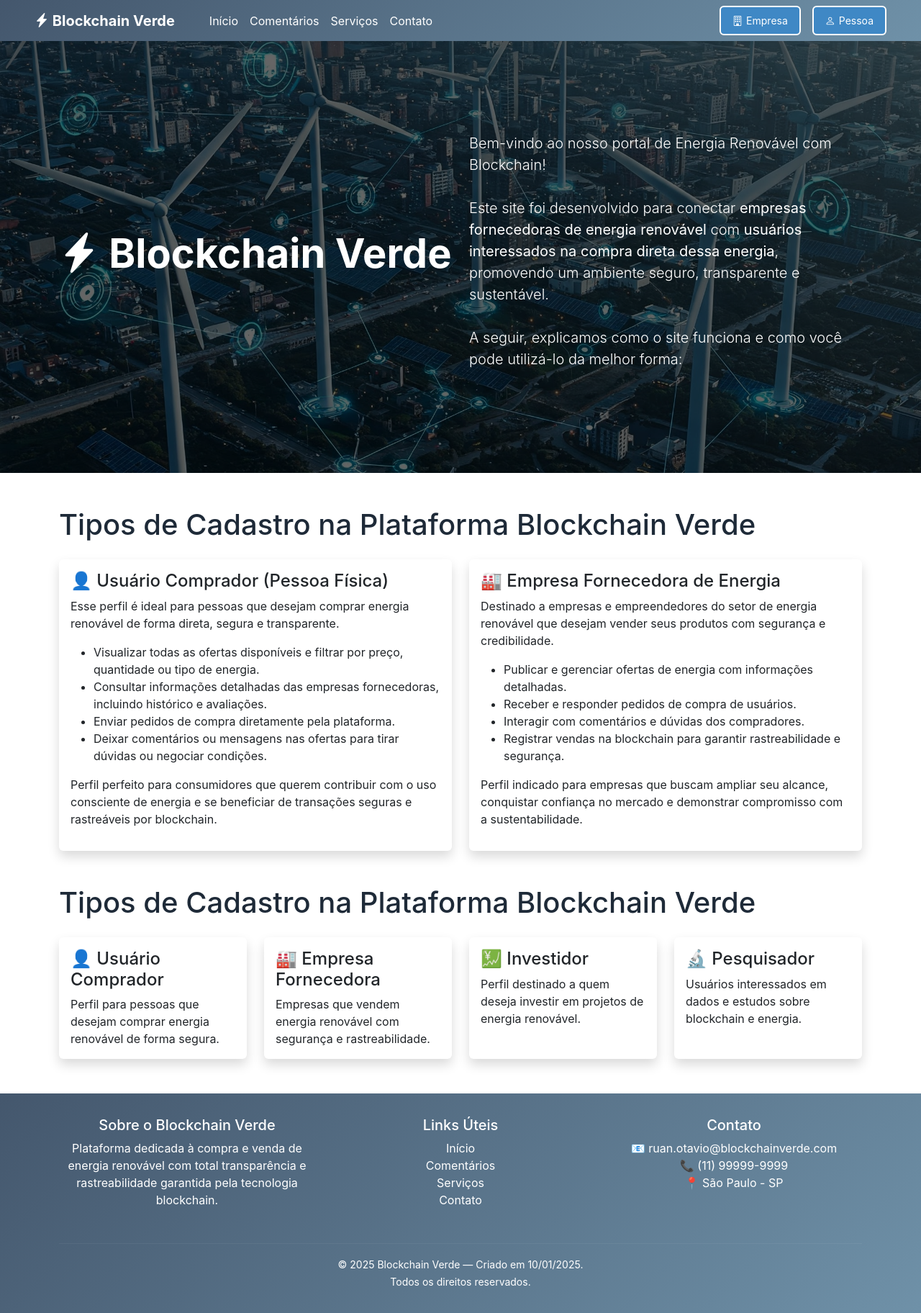
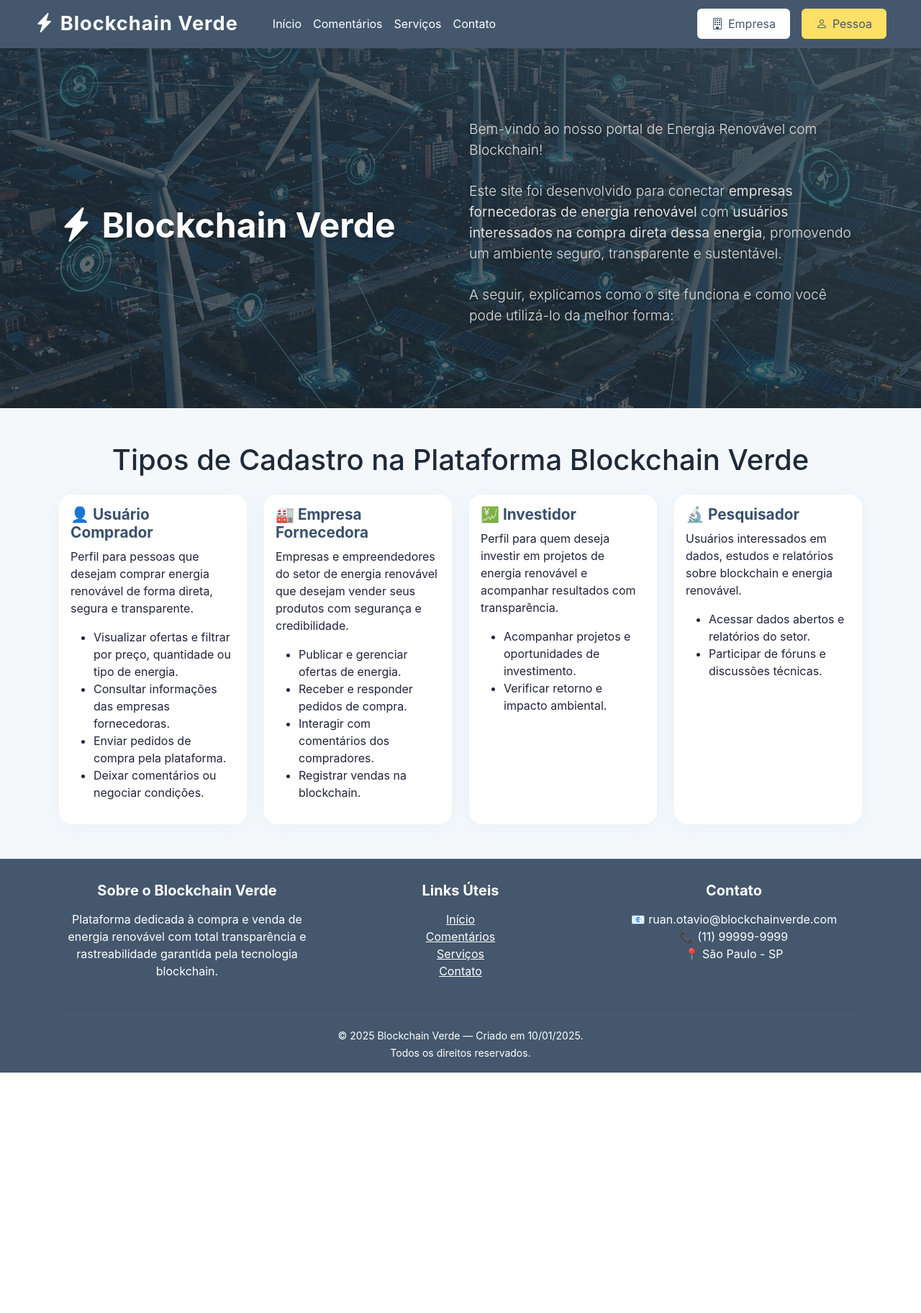
Before and after one commit to Ruan236/Commit-TCC, a PHP site: page /logado_P.php in a window 1280 px wide. Shown: the whole page at 72% size. After the commit the page ends 1490 px from the top, so only its background shows below. Run offline with PHP 8.4, Linux system fonts and the light colour scheme.

Commit message:
esta funcionando

```diff
--- a/logado_P.php
+++ b/logado_P.php
@@ -21,75 +21,151 @@ $site = [
 
   <style>
     body {
-      background: #ffffff;
+      background: #f4f8fb;
       font-family: 'Inter', sans-serif;
-      margin: 0;
-      padding: 0;
       color: #1e2a38;
     }
-
     nav.navbar {
-      background: linear-gradient(135deg, #44576d, #6f91a8);
+      background: #44576d; /* Cor sólida */
+      box-shadow: 0 2px 8px rgba(0,0,0,0.08);
     }
-
     .navbar-brand,
     .nav-link,
-    .auth-buttons a {
-      color: white !important;
+    .auth-buttons a,
+    .auth-buttons span {
+      color: #fff !important;
     }
-
+    .navbar-brand {
+      font-size: 1.7rem;
+      letter-spacing: 1px;
+    }
+    .navbar-nav .nav-link.active {
+      border-bottom: 3px solid #fff;
+      font-weight: bold;
+    }
     .auth-buttons {
       display: flex;
       align-items: center;
-      gap: 10px;
+      gap: 12px;
     }
-
-    .auth-buttons a {
-      background-color: #3f88c5;
-      border: 2px solid white;
-      padding: 8px 16px;
+    .auth-buttons a, .auth-buttons span {
       border-radius: 6px;
-      text-decoration: none;
-      transition: all 0.2s ease;
-      color: white;
-      display: inline-flex;
+      padding: 7px 18px;
+      font-size: 1rem;
+      transition: background 0.2s, color 0.2s;
+      display: flex;
       align-items: center;
-      gap: 5px;
+      gap: 7px;
     }
-
-    .auth-buttons a:hover {
-      background-color: #316eaa;
-      transform: translateY(-1px);
+    .auth-buttons a.btn-danger {
+      background: #ff595e;
+      border: none;
+      color: #fff !important;
     }
-
-    .section {
-      padding: 3rem 0;
+    .auth-buttons a.btn-danger:hover {
+      background: #d7263d;
+      color: #fff !important;
     }
-
-    h2 {
-      margin-top: 1rem;
+    .auth-buttons a.btn-light {
+      background: #fff;
+      color: #44576d !important;
+      border: 2px solid #fff;
+    }
+    .auth-buttons a.btn-light:hover {
+      background: #e0e0e0;
+      color: #44576d !important;
+    }
+    .auth-buttons a.btn-warning {
+      background: #ffe066;
+      color: #44576d !important;
+      border: 2px solid #ffe066;
+    }
+    .auth-buttons a.btn-warning:hover {
+      background: #ffd23f;
+      color: #44576d !important;
+    }
+    .auth-buttons span {
+      background: rgba(67,176,241,0.15);
+      font-weight: 500;
+      box-shadow: 0 2px 8px rgba(67,176,241,0.08);
+      color: #fff !important;
+    }
+    #hero {
+      background: url('Imagens/foto3.jpg') center/cover no-repeat;
+      height: 500px;
+      position: relative;
+      margin-bottom: 0;
+      display: flex;
+      align-items: center;
+      justify-content: center;
+    }
+    #hero .overlay {
+      background: rgba(34, 40, 49, 0.7);
+      width: 100%;
+      height: 100%;
+      position: absolute;
+      top: 0; left: 0;
+      z-index: 1;
+    }
+    #hero .container {
+      position: relative;
+      z-index: 2;
+    }
+    #hero h1 {
+      color: #fff;
+      font-size: 3rem;
+      font-weight: bold;
+      text-shadow: 0 2px 8px rgba(0,0,0,0.2);
+    }
+    #hero p {
+      color: #e0e0e0;
+      font-size: 1.2rem;
+      text-shadow: 0 2px 8px rgba(0,0,0,0.1);
+    }
+    .card {
+      border: none;
+      border-radius: 18px;
+      box-shadow: 0 4px 24px rgba(90, 150, 200, 0.08);
+      transition: transform 0.15s;
+    }
+    .card:hover {
+      transform: translateY(-6px) scale(1.02);
+      box-shadow: 0 8px 32px rgba(90, 150, 200, 0.15);
+    }
+    .card-title {
+      font-size: 1.3rem;
+      color: #3a506b;
+      font-weight: bold;
+    }
+    .card-text, .card ul {
+      color: #22223b;
+      font-size: 1rem;
+    }
+    footer {
+      background: #44576d; /* Cor sólida */
+      color: #fff;
+      text-align: center;
+      padding: 2rem 0 1rem 0;
+      margin-top: 4rem;
+    }
+    footer h5 {
+      font-weight: bold;
       margin-bottom: 1rem;
     }
-
-    .section img {
-      max-height: 300px;
-      object-fit: cover;
+    footer a {
+      color: #fff;
+      text-decoration: underline;
     }
-
-    footer {
-      background: linear-gradient(135deg, #44576d, #6f91a8);
-      color: white;
-      text-align: center;
-      padding: 2rem 0;
+    footer a:hover {
+      color: #ffe066;
     }
-
-    .navbar-nav .nav-link.active {
-      border-bottom: 3px solid #a9c4d6;
-      font-weight: bold;
+    @media (max-width: 768px) {
+      #hero {
+        height: 350px;
       }
-
-    .navbar-nav .nav-link {
-      transition: border-bottom 0.3s ease;
+      #hero h1 {
+        font-size: 2rem;
+      }
     }
   </style>
 </head>
@@ -98,13 +174,9 @@ $site = [
   <!-- Navbar -->
   <nav class="navbar navbar-expand-lg sticky-top">
     <div class="container-fluid px-5">
-
-      <!-- Logo / Nome do Site -->
-      <a class="navbar-brand fw-bold text-white" href="index.php">
+      <a class="navbar-brand fw-bold" href="index.php">
         <i class="bi bi-lightning-charge-fill"></i> <?= $site['titulo'] ?>
       </a>
-
-      <!-- Botão do menu mobile -->
       <button
         class="navbar-toggler text-white"
         type="button"
@@ -116,46 +188,26 @@ $site = [
       >
         <span class="navbar-toggler-icon"></span>
       </button>
-
       <div class="collapse navbar-collapse" id="navbarNav">
-        <!-- Menu alinhado à esquerda após logo -->
         <ul class="navbar-nav ms-4">
           <li class="nav-item">
-            <a
-              class="nav-link <?= basename($_SERVER['PHP_SELF']) == 'index.php' ? 'active' : '' ?>"
-              href="index.php"
-              >Início</a
-            >
+            <a class="nav-link <?= basename($_SERVER['PHP_SELF']) == 'index.php' ? 'active' : '' ?>" href="index.php">Início</a>
           </li>
           <li class="nav-item">
-            <a
-              class="nav-link <?= basename($_SERVER['PHP_SELF']) == 'comentarios.php' ? 'active' : '' ?>"
-              href="comentarios.php"
-              >Comentários</a
-            >
+            <a class="nav-link <?= basename($_SERVER['PHP_SELF']) == 'comentarios.php' ? 'active' : '' ?>" href="comentarios.php">Comentários</a>
           </li>
           <li class="nav-item">
-            <a
-              class="nav-link <?= basename($_SERVER['PHP_SELF']) == 'servicos.php' ? 'active' : '' ?>"
-              href="servicos.php"
-              >Serviços</a
-            >
+            <a class="nav-link <?= basename($_SERVER['PHP_SELF']) == 'servicos.php' ? 'active' : '' ?>" href="servicos.php">Serviços</a>
           </li>
           <li class="nav-item">
-            <a
-              class="nav-link <?= basename($_SERVER['PHP_SELF']) == 'contato.php' ? 'active' : '' ?>"
-              href="contato.php"
-              >Contato</a
-            >
+            <a class="nav-link <?= basename($_SERVER['PHP_SELF']) == 'contato.php' ? 'active' : '' ?>" href="contato.php">Contato</a>
           </li>
         </ul>
-
-        <!-- Botões à direita -->
         <div class="auth-buttons ms-auto d-flex gap-3">
           <?php if (isset($_SESSION['usuario'])): ?>
-            <span class="text-white">
+            <span>
               <i class="bi bi-person-check"></i>
-              Você está logado como <strong><?= htmlspecialchars($_SESSION['usuario']) ?></strong>
+              Logado como <strong><?= htmlspecialchars($_SESSION['usuario']) ?></strong>
             </span>
             <a href="logout.php" class="btn btn-danger btn-sm">
               <i class="bi bi-box-arrow-right"></i> Sair
@@ -173,152 +225,91 @@ $site = [
     </div>
   </nav>
 
-  <!-- Bloco de Destaque com imagem de fundo -->
-  <section
-    id="hero"
-    style="
-      background: url('Imagens/foto3.jpg') center/cover no-repeat;
-      height: 600px;
-      width: 100%;
-      position: relative;
-      margin: 0;
-      padding: 0;
-      "
-  >
-    <div
-    style="
-        background-color: rgba(0, 0, 0, 0.6);
-        height: 100%;
-        width: 100%;
-        display: flex;
-        align-items: center;
-        justify-content: center;
-        text-align: left;
-        color: white;
-        "
-
-    >
-      <div class="container">
+  <!-- Hero Section -->
+  <section id="hero">
+    <div class="overlay"></div>
+    <div class="container py-5">
       <div class="row align-items-center">
-          <!-- Título à esquerda -->
         <div class="col-md-6">
-            <h1 class="display-4 fw-bold">
+          <h1>
             <i class="bi bi-lightning-charge-fill"></i> Blockchain Verde
           </h1>
         </div>
-
-          <!-- Texto à direita -->
         <div class="col-md-6">
           <p class="lead">
-              Bem-vindo ao nosso portal de Energia Renovável com Blockchain!<br /><br />
-              Este site foi desenvolvido para conectar
-              <strong>empresas fornecedoras de energia renovável</strong> com
-              <strong>usuários interessados na compra direta dessa energia</strong>,
-              promovendo um ambiente seguro, transparente e sustentável.<br /><br />
+            Bem-vindo ao nosso portal de Energia Renovável com Blockchain!<br><br>
+            Este site foi desenvolvido para conectar <strong>empresas fornecedoras de energia renovável</strong> com <strong>usuários interessados na compra direta dessa energia</strong>, promovendo um ambiente seguro, transparente e sustentável.<br><br>
             A seguir, explicamos como o site funciona e como você pode utilizá-lo da melhor forma:
           </p>
-          </div>
         </div>
       </div>
     </div>
   </section>
 
   <div class="container mt-5">
-    <h1 class="mb-4">Tipos de Cadastro na Plataforma Blockchain Verde</h1>
-
+    <h1 class="mb-4 text-center">Tipos de Cadastro na Plataforma Blockchain Verde</h1>
     <div class="row g-4">
       <!-- Card Usuário Comprador -->
-      <div class="col-md-6">
-        <div class="card h-100 shadow border-0">
+      <div class="col-md-6 col-lg-3">
+        <div class="card h-100">
           <div class="card-body">
-            <h4 class="card-title">👤 Usuário Comprador (Pessoa Física)</h4>
+            <h4 class="card-title">👤 Usuário Comprador</h4>
             <p class="card-text">
-              Esse perfil é ideal para pessoas que desejam comprar energia renovável de forma direta, segura e transparente.
+              Perfil para pessoas que desejam comprar energia renovável de forma direta, segura e transparente.
             </p>
             <ul>
-              <li>Visualizar todas as ofertas disponíveis e filtrar por preço, quantidade ou tipo de energia.</li>
-              <li>Consultar informações detalhadas das empresas fornecedoras, incluindo histórico e avaliações.</li>
-              <li>Enviar pedidos de compra diretamente pela plataforma.</li>
-              <li>Deixar comentários ou mensagens nas ofertas para tirar dúvidas ou negociar condições.</li>
+              <li>Visualizar ofertas e filtrar por preço, quantidade ou tipo de energia.</li>
+              <li>Consultar informações das empresas fornecedoras.</li>
+              <li>Enviar pedidos de compra pela plataforma.</li>
+              <li>Deixar comentários ou negociar condições.</li>
             </ul>
-            <p>
-              Perfil perfeito para consumidores que querem contribuir com o uso consciente de energia e se beneficiar de transações seguras e rastreáveis por blockchain.
-            </p>
           </div>
         </div>
       </div>
-
       <!-- Card Empresa Fornecedora -->
-      <div class="col-md-6">
-        <div class="card h-100 shadow border-0">
+      <div class="col-md-6 col-lg-3">
+        <div class="card h-100">
           <div class="card-body">
-            <h4 class="card-title">🏭 Empresa Fornecedora de Energia</h4>
+            <h4 class="card-title">🏭 Empresa Fornecedora</h4>
             <p class="card-text">
-              Destinado a empresas e empreendedores do setor de energia renovável que desejam vender seus produtos com segurança e credibilidade.
+              Empresas e empreendedores do setor de energia renovável que desejam vender seus produtos com segurança e credibilidade.
             </p>
             <ul>
-              <li>Publicar e gerenciar ofertas de energia com informações detalhadas.</li>
-              <li>Receber e responder pedidos de compra de usuários.</li>
-              <li>Interagir com comentários e dúvidas dos compradores.</li>
-              <li>Registrar vendas na blockchain para garantir rastreabilidade e segurança.</li>
+              <li>Publicar e gerenciar ofertas de energia.</li>
+              <li>Receber e responder pedidos de compra.</li>
+              <li>Interagir com comentários dos compradores.</li>
+              <li>Registrar vendas na blockchain.</li>
             </ul>
-            <p>
-              Perfil indicado para empresas que buscam ampliar seu alcance, conquistar confiança no mercado e demonstrar compromisso com a sustentabilidade.
-            </p>
           </div>
         </div>
       </div>
-    </div>
-  </div>
-
-  <div class="container mt-5">
-  <h1 class="mb-4">Tipos de Cadastro na Plataforma Blockchain Verde</h1>
-
-  <div class="row g-4">
-    <!-- Card Usuário Comprador -->
+      <!-- Card Investidor -->
       <div class="col-md-6 col-lg-3">
-      <div class="card h-100 shadow border-0">
+        <div class="card h-100">
           <div class="card-body">
-          <h4 class="card-title">👤 Usuário Comprador</h4>
+            <h4 class="card-title">💹 Investidor</h4>
             <p class="card-text">
-            Perfil para pessoas que desejam comprar energia renovável de forma segura.
+              Perfil para quem deseja investir em projetos de energia renovável e acompanhar resultados com transparência.
             </p>
+            <ul>
+              <li>Acompanhar projetos e oportunidades de investimento.</li>
+              <li>Verificar retorno e impacto ambiental.</li>
+            </ul>
           </div>
         </div>
       </div>
-
-    <!-- Card Empresa Fornecedora -->
-    <div class="col-md-6 col-lg-3">
-      <div class="card h-100 shadow border-0">
-        <div class="card-body">
-          <h4 class="card-title">🏭 Empresa Fornecedora</h4>
-          <p class="card-text">
-            Empresas que vendem energia renovável com segurança e rastreabilidade.
-          </p>
-        </div>
-      </div>
-    </div>
-
-    <!-- Card Investidor -->
-    <div class="col-md-6 col-lg-3">
-      <div class="card h-100 shadow border-0">
-        <div class="card-body">
-          <h4 class="card-title">💹 Investidor</h4>
-          <p class="card-text">
-            Perfil destinado a quem deseja investir em projetos de energia renovável.
-          </p>
-        </div>
-      </div>
-    </div>
-
       <!-- Card Pesquisador -->
       <div class="col-md-6 col-lg-3">
-      <div class="card h-100 shadow border-0">
+        <div class="card h-100">
           <div class="card-body">
             <h4 class="card-title">🔬 Pesquisador</h4>
             <p class="card-text">
-            Usuários interessados em dados e estudos sobre blockchain e energia.
+              Usuários interessados em dados, estudos e relatórios sobre blockchain e energia renovável.
             </p>
+            <ul>
+              <li>Acessar dados abertos e relatórios do setor.</li>
+              <li>Participar de fóruns e discussões técnicas.</li>
+            </ul>
           </div>
         </div>
       </div>
@@ -328,24 +319,21 @@ $site = [
   <footer class="mt-5">
     <div class="container">
       <div class="row">
-        <!-- Sobre o site -->
         <div class="col-md-4 mb-3">
           <h5>Sobre o Blockchain Verde</h5>
           <p>
             Plataforma dedicada à compra e venda de energia renovável com total transparência e rastreabilidade garantida pela tecnologia blockchain.
           </p>
         </div>
-        <!-- Links úteis -->
         <div class="col-md-4 mb-3">
           <h5>Links Úteis</h5>
           <ul class="list-unstyled">
-            <li><a href="index.php" class="text-white text-decoration-none">Início</a></li>
-            <li><a href="comentarios.php" class="text-white text-decoration-none">Comentários</a></li>
-            <li><a href="#servicos" class="text-white text-decoration-none">Serviços</a></li>
-            <li><a href="#contato" class="text-white text-decoration-none">Contato</a></li>
+            <li><a href="index.php">Início</a></li>
+            <li><a href="comentarios.php">Comentários</a></li>
+            <li><a href="servicos.php">Serviços</a></li>
+            <li><a href="contato.php">Contato</a></li>
           </ul>
         </div>
-        <!-- Contato -->
         <div class="col-md-4 mb-3">
           <h5>Contato</h5>
           <p>
@@ -356,7 +344,6 @@ $site = [
         </div>
       </div>
       <hr style="border-color: rgba(255,255,255,0.2);" />
-      <!-- Data e créditos -->
       <div class="text-center">
         <small>
           &copy; <?= date('Y') ?> Blockchain Verde — Criado em <?= date('d/m/Y', strtotime('2025-01-10')) ?>.<br />
```
Lines whose indentation alone changed are shown as unchanged.
